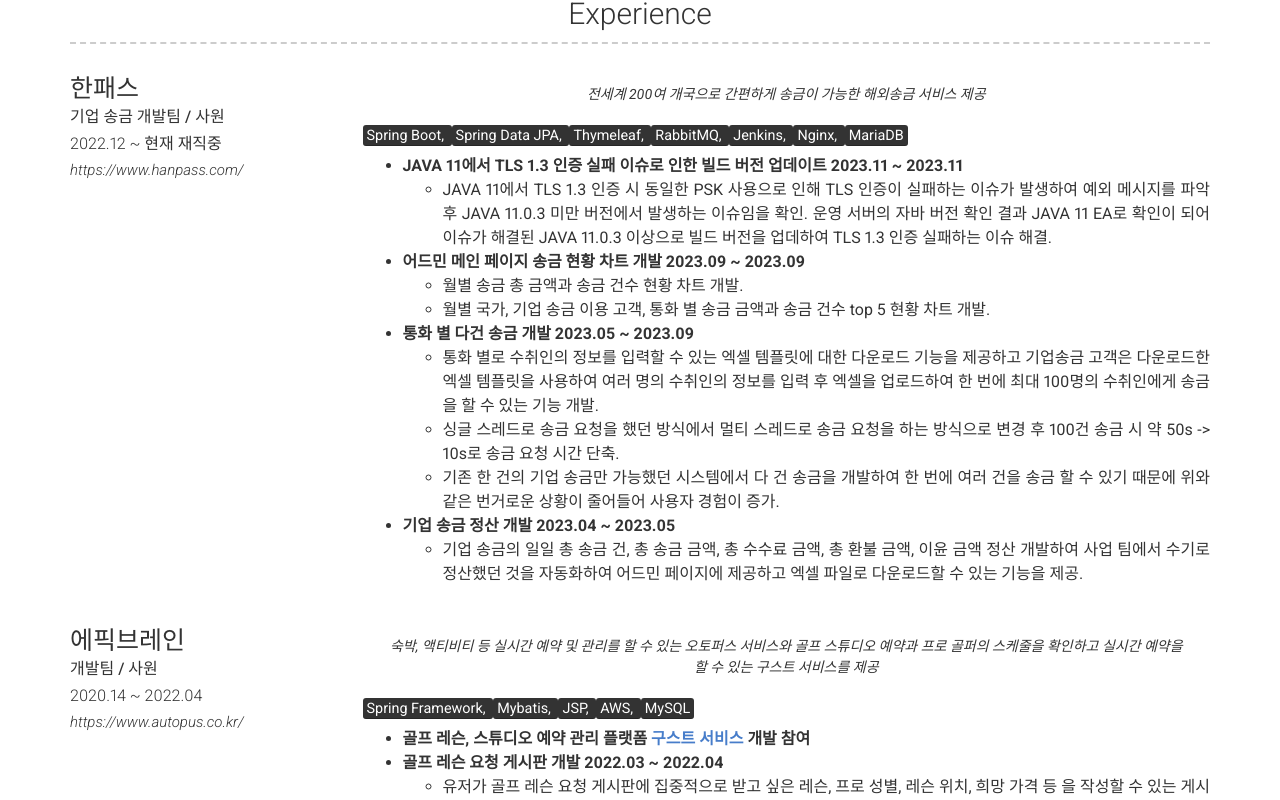
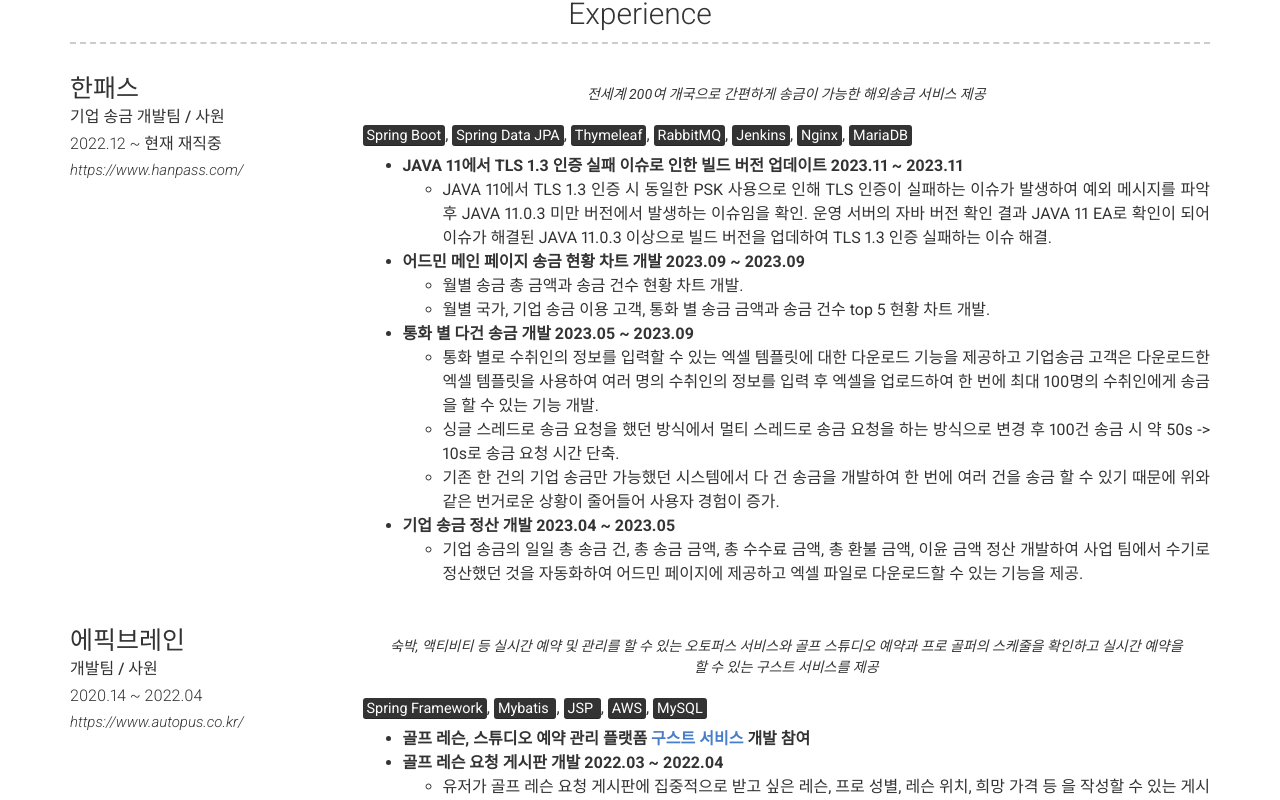
Before and after one commit to rbsks/rbsks.github.io, a Jekyll site: the page built from index.md, in a window 1280 px wide and 1400 px high. Shown: the part 556-1356 px from the top of the window. Built offline with Jekyll 4.4.1, drawn with Linux system fonts in a browser that asks for light colours; nearby versions of some CDN libraries; part of the change alters nothing that is shown.

```diff
--- a/_config.yml
+++ b/_config.yml
@@ -67,7 +67,7 @@ content:
         quote: >
           전세계 200여 개국으로 간편하게 송금이 가능한 해외송금 서비스 제공
         description: | # this will include new lines to allow paragraphs
-          <mark>Spring Boot, </mark> <mark>Spring Data JPA, </mark> <mark>Thymeleaf, </mark> <mark>RabbitMQ, </mark> <mark>Jenkins, </mark> <mark>Nginx, </mark> <mark>MariaDB</mark>
+          <mark>Spring Boot</mark>, <mark>Spring Data JPA</mark>, <mark>Thymeleaf</mark>, <mark>RabbitMQ</mark>, <mark>Jenkins</mark>, <mark>Nginx</mark>, <mark>MariaDB</mark>
           - __JAVA 11에서 TLS 1.3 인증 실패 이슈로 인한 빌드 버전 업데이트 2023.11 ~ 2023.11__
             - JAVA 11에서 TLS 1.3 인증 시 동일한 PSK 사용으로 인해 TLS 인증이 실패하는 이슈가 발생하여 예외 메시지를 파악 후 JAVA 11.0.3 미만 버전에서 발생하는 이슈임을 확인.
             운영 서버의 자바 버전 확인 결과 JAVA 11 EA로 확인이 되어 이슈가 해결된 JAVA 11.0.3 이상으로 빌드 버전을 업데하여 TLS 1.3 인증 실패하는 이슈 해결.
@@ -88,7 +88,7 @@ content:
         quote: >
           숙박, 액티비티 등 실시간 예약 및 관리를 할 수 있는 오토퍼스 서비스와 골프 스튜디오 예약과 프로 골퍼의 스케줄을 확인하고 실시간 예약을 할 수 있는 구스트 서비스를 제공
         description: | # this will include new lines to allow paragraphs
-          <mark>Spring Framework, </mark> <mark>Mybatis, </mark> <mark>JSP, </mark> <mark>AWS, </mark> <mark>MySQL</mark>
+          <mark>Spring Framework</mark>, <mark>Mybatis </mark>, <mark>JSP </mark>, <mark>AWS</mark>, <mark>MySQL</mark>
           - __골프 레슨, 스튜디오 예약 관리 플랫폼 [구스트 서비스](https://goost.co/) 개발 참여__
           - __골프 레슨 요청 게시판 개발 2022.03 ~ 2022.04__
             - 유저가 골프 레슨 요청 게시판에 집중적으로 받고 싶은 레슨, 프로 성별, 레슨 위치, 희망 가격 등 을 작성할 수 있는 게시판 개발하여 유저가 골프 레슨을 받기 위해 지역 및 프로를 검색하는 번거로움을 줄여 사용자 경험을 증가.
```
